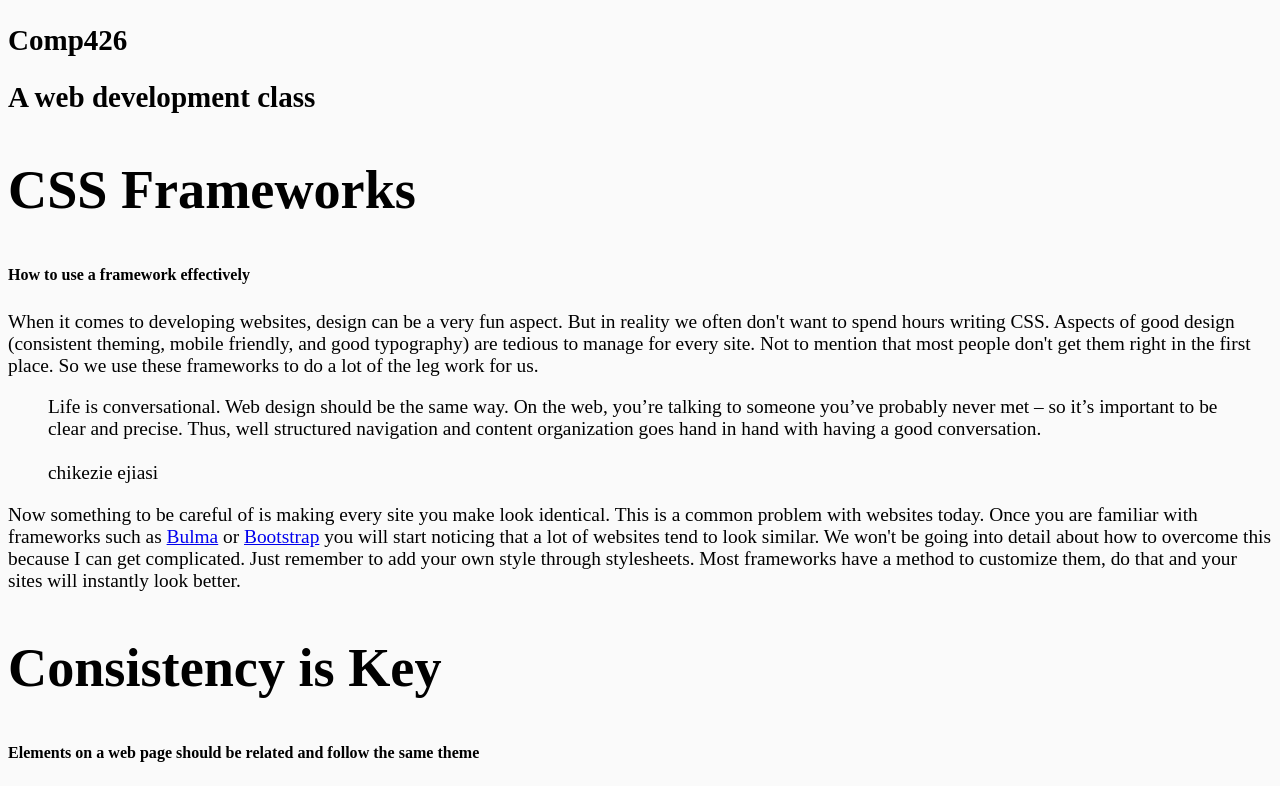
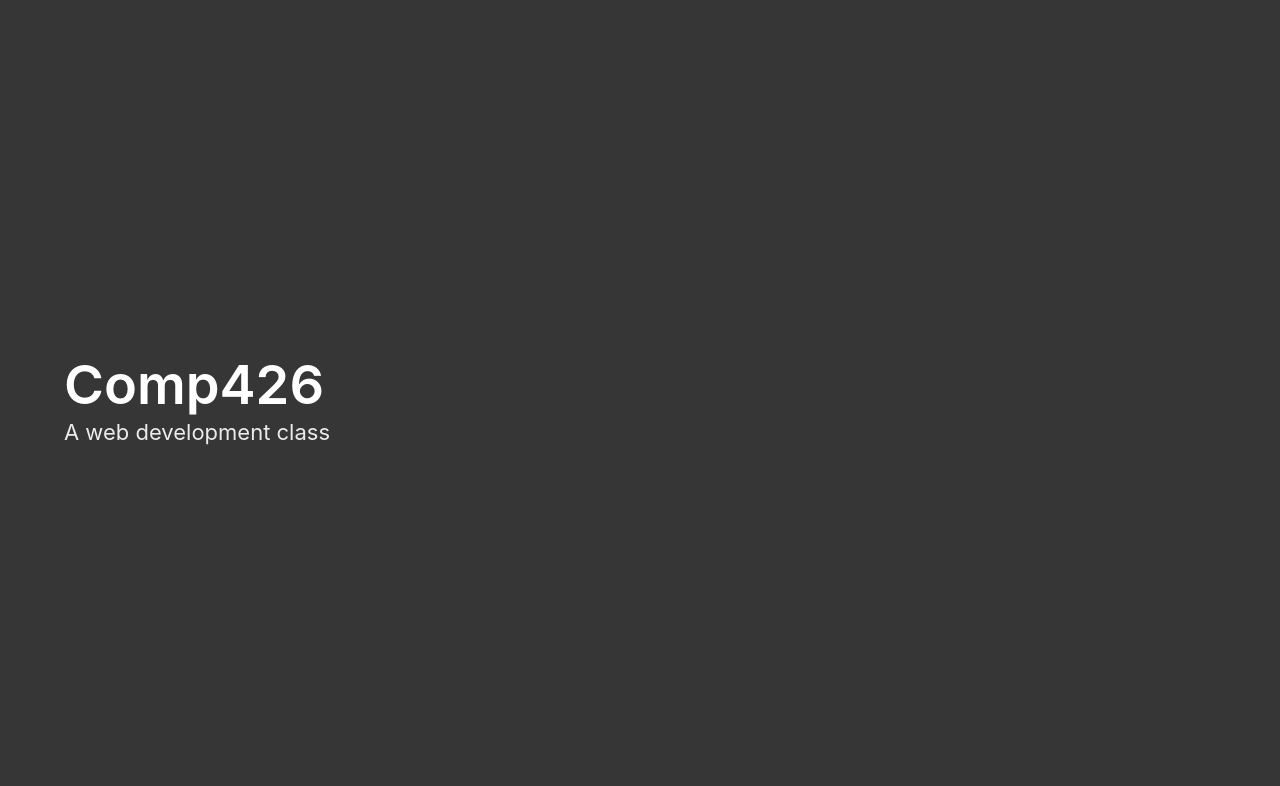
Before and after one commit to jdmar3-comp426/a02-kravilla, a website: page index.html in a window 1280 px wide. Shown: the top 786 px of the page. Drawn offline with nearby package versions, Linux system fonts and the light colour scheme; a web font is replaced by a local one.

Commit message:
initialized npm init and made first changes

```diff
--- a/index.html
+++ b/index.html
@@ -3,18 +3,19 @@
 <head>
     <meta charset="UTF-8">
     <meta name="viewport" content="width=device-width, initial-scale=1">
+    <link rel="stylesheet" href="node_modules/bulma/css/bulma.css">
     <link rel="stylesheet" href="custom_style.css">
     <link href="https://fonts.googleapis.com/css?family=Shrikhand&display=swap" rel="stylesheet">
     <title>Assignment 2</title>
 </head>
 <body>
-<section class="">
+<section class="hero is-dark is-fullheight">
     <div class="hero-body">
-        <div class="">
-            <h1 class="">
+        <div class="container">
+            <h1 class="title">
                 Comp426
             </h1>
-            <h2 class="">
+            <h2 class="subtitle">
                 A web development class
             </h2>
         </div>
@@ -24,7 +25,7 @@
     <div class="container">
         <div class="content">
             <h1 class="title">CSS Frameworks</h1>
-            <h5 class="">How to use a framework effectively</h5>
+            <h5 class="subtitle">How to use a framework effectively</h5>
             <p>
 	    	When it comes to developing websites, design can be a very fun aspect.
 		But in reality we often don't want to spend hours writing CSS.
@@ -40,7 +41,7 @@
                 hand with having a good conversation.
                 <br>
                 <br>
-                <span class="">chikezie ejiasi</span>
+                <span class="is-capitalized">chikezie ejiasi</span>
             </blockquote>
             <p>
 	    	Now something to be careful of is making every site you make look identical.
```
Also changed, not shown: package.json (added, +23 -0 lines), 2 other files.
